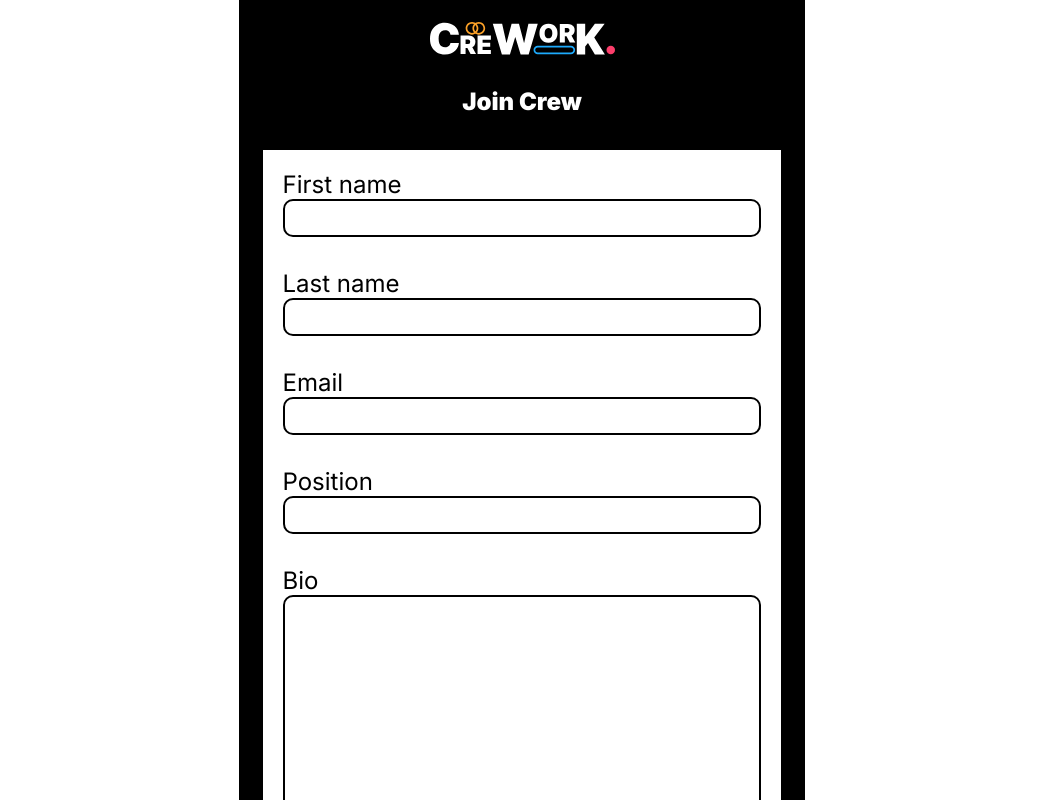
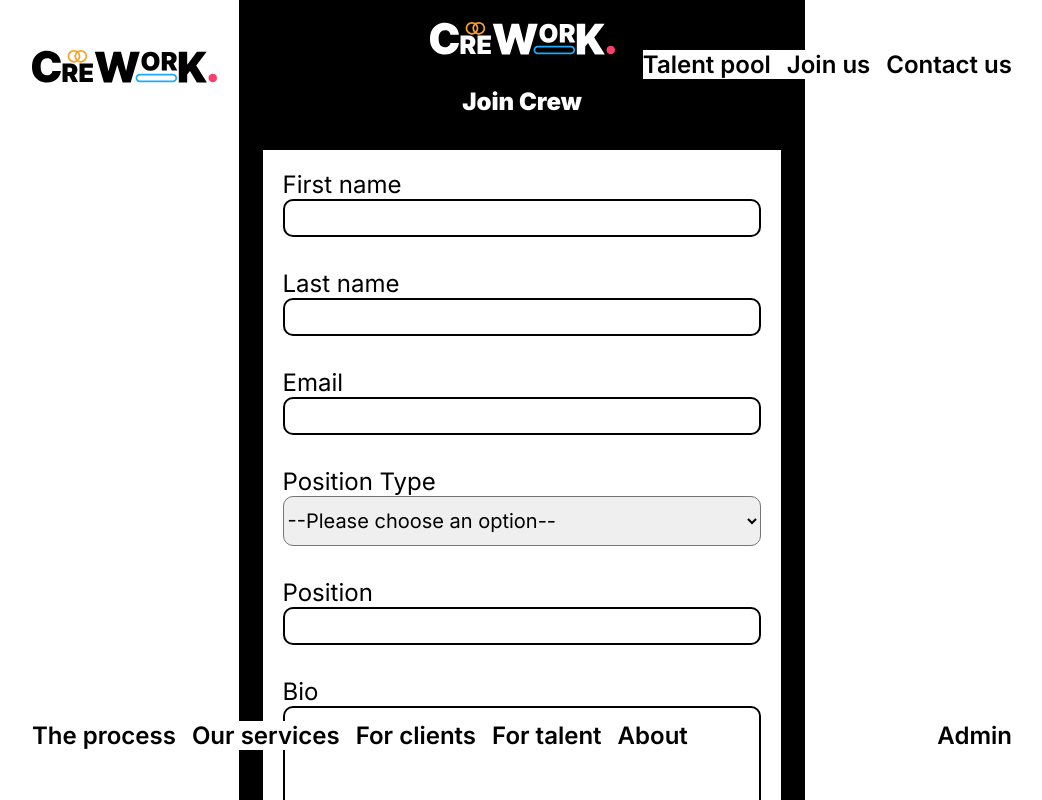
Before and after one commit to wadze213/crework-source, a React (Create React App) app in the folder crework/: page /join-us in a window 1280 px wide. Shown: the top 800 px of the page, without its empty margins (118-1160 px from the left). Built offline with nearby package versions, Linux system fonts and the light colour scheme.

Commit message:
Updating Join us form to account for needed data

```diff
--- a/crework/src/components/Form .jsx
+++ b/crework/src/components/Form.jsx
@@ -6,10 +6,12 @@ import creworkLogo from '../icons/crework-logo-inverted.svg'
 import {useRef,useState,useEffect} from 'react'
 
 const Form  = () => {
+
   let firstNameRef = useRef("")
   let lastNameRef = useRef("")
   let emailRef = useRef("")
   let positionRef = useRef("")
+  let positionTypeRef = useRef("")
   let bioRef = useRef("")
   let [id, setId] = useState(Date.now())
   const [focused,setFocused]= useState(false);
@@ -24,6 +26,7 @@ const Form  = () => {
           lastName: lastNameRef.current.value,
           email: emailRef.current.value,
           position: positionRef.current.value,
+          positionType:positionTypeRef.current.value,
           bio:bioRef.current.value
       }
       setFormData([...FormData, inquiry])
@@ -51,10 +54,22 @@ const Form  = () => {
                 <div className='input-wrapper'>
                     <label>Email</label>
                     <input type="text" name="email" ref={emailRef} required></input>
-                </div> <div className='input-wrapper'>
+                </div>
+                <div className='input-wrapper'>
+                    <label for="positionType">Position Type</label><br></br>
+                    <select name="positionType" ref={positionTypeRef}>
+                        <option value="">--Please choose an option--</option>
+                        <option value="Design">Branding & Design</option>
+                        <option value="Dev">Web Development</option>
+                        <option value="Marketing">Marketing & Promotion</option>
+
+                    </select>
+                </div>
+                <div className='input-wrapper'>
                     <label>Position</label>
                     <input type="text" name="lName" ref={positionRef} required></input>
                 </div>
+
                 <div className='input-wrapper'>
                     <label>Bio</label>
                     <textarea type="text" name="message" ref={bioRef} required></textarea>
--- a/crework/src/components/component-styles/styles.css
+++ b/crework/src/components/component-styles/styles.css
@@ -210,17 +210,24 @@ button{
     border: 2px solid #FDA228;
 }
 .talentpool-container{
-    padding-top: 100px;
+    padding-top: 150px;
     max-width: 100%;
     display: flex;
     flex-direction: column;
     justify-content: center;
     align-items: center;
-    text-align: center;
 }
 .featured-talent-container{
     display: flex;
     max-width: 1000px;
     flex-direction: column;
     justify-content: center;
+    margin-top: 75px;
+    text-align: center;
 }
+select {
+    width: 100%;
+    height: 50px;
+    border-radius: 10px;
+    font-size: 20px;
+}
--- a/crework/src/pages/joinUs.js
+++ b/crework/src/pages/joinUs.js
@@ -1,9 +1,11 @@
 import React from 'react'
-import Form from '../components/Form '
+import Form from '../components/Form'
+import Navigation from '../components/Navigation'
 
 const JoinUs = () => {
   return (
     <div>
+      <Navigation/>
       <Form/>
     </div>
   )
```
